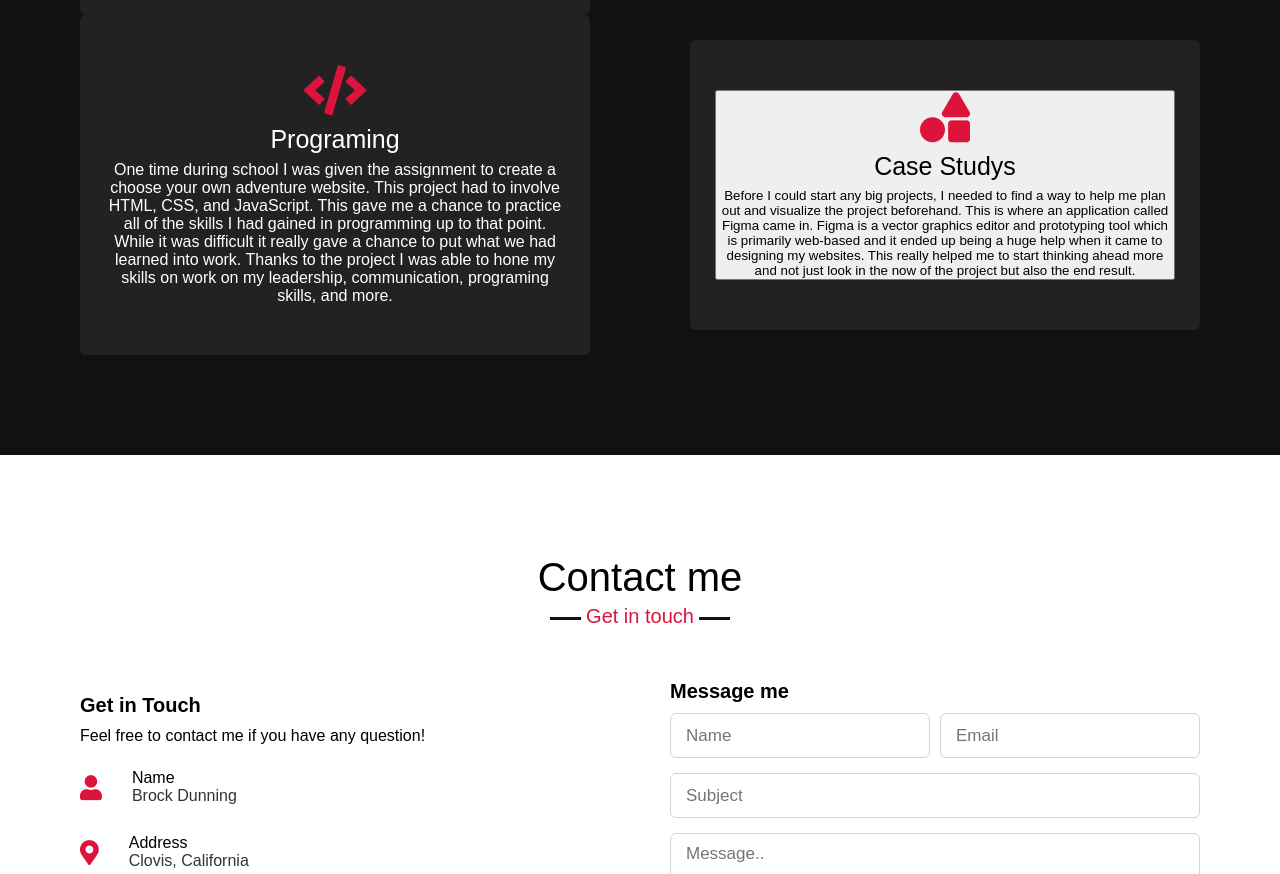
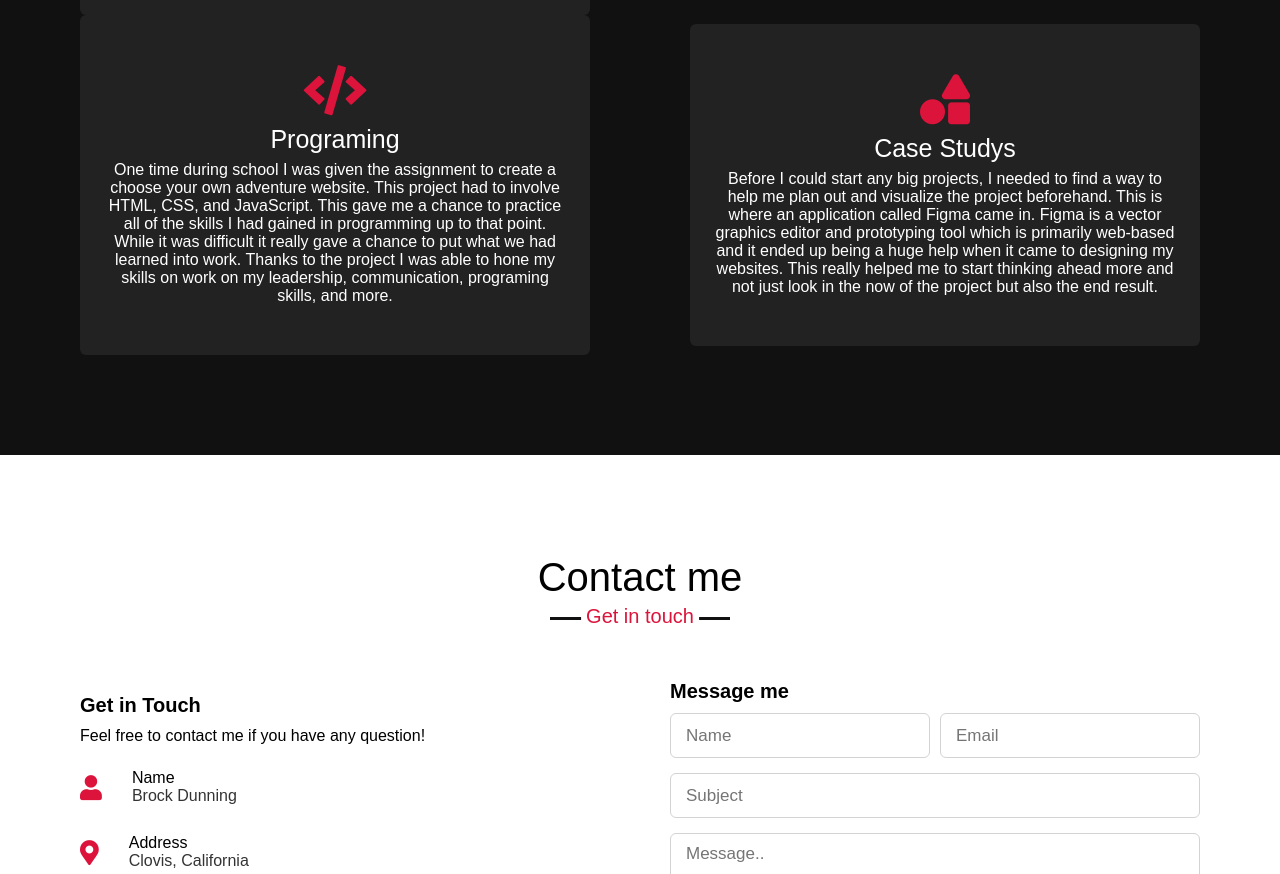
Before and after one commit to Brockolio/Personal_Portfolio, a plain HTML site: page index.html in a window 1280 px wide. Shown: the part 2133-3007 px from the top of the page. Drawn offline with nearby package versions, Linux system fonts and the light colour scheme.

Commit message:
Update index.html

```diff
--- a/index.html
+++ b/index.html
@@ -122,7 +122,6 @@
                     </div>
                 </div>
                 <div class="card" href="casestudys.html">
-                    <button action="casestudys.html">
                     <div class="box">
                         <i class="fas fa-shapes"></i>
                         <div class="text">Case Studys</div>
```
